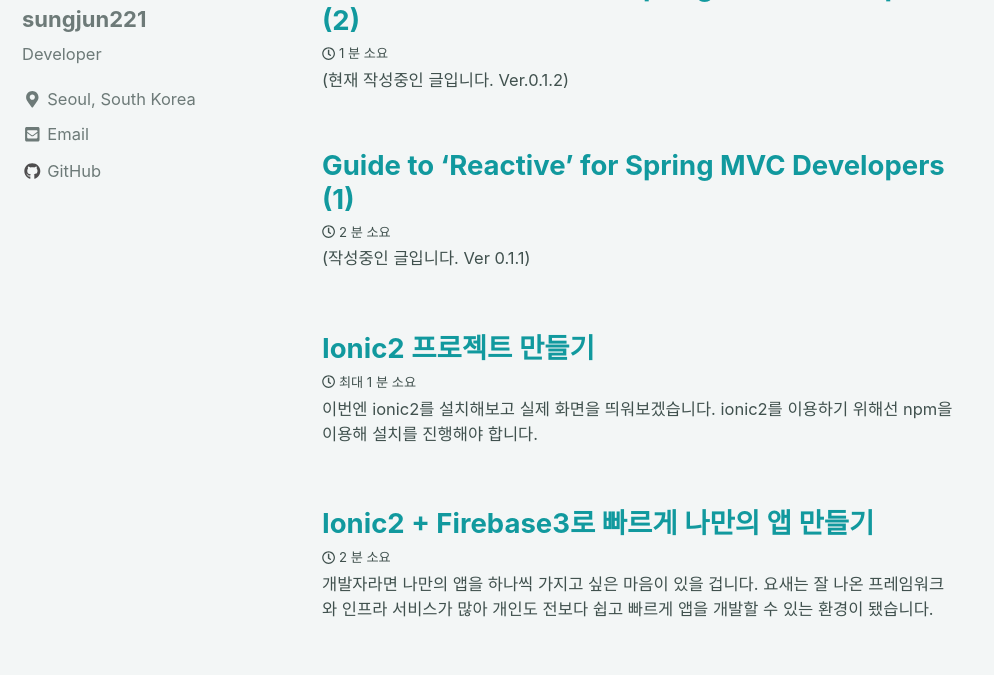
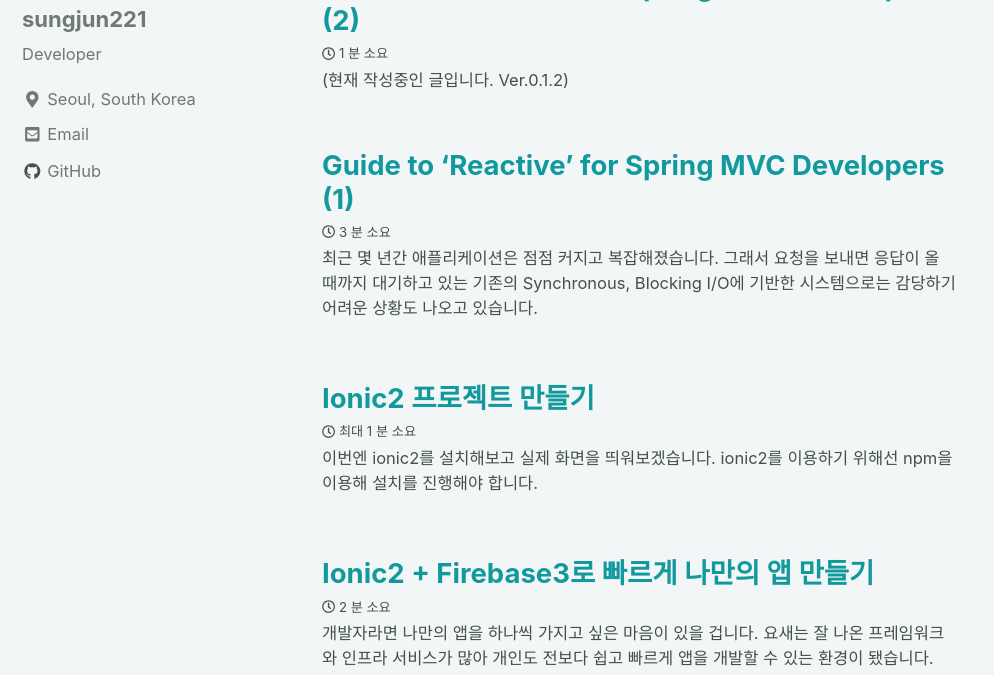
Before and after one commit to sungjun221/sungjun221.github.io, a Jekyll site: the page built from index.html, in a window 1280 px wide and 900 px high, cut to the strip 225-900 px from the top of the window. Shown: the whole strip, without its empty margins (0-994 px from the left). Built offline with Jekyll 4.4.1, drawn with Linux system fonts in a browser that asks for light colours; nearby versions of some CDN libraries; the list of posts is cut into pages by our own code.

Commit message:
Modified Post

```diff
--- a/_posts/2018-11-12-Guide-to-Reactive-for-Spring-MVC-1.markdown
+++ b/_posts/2018-11-12-Guide-to-Reactive-for-Spring-MVC-1.markdown
@@ -7,7 +7,6 @@
 last_modified_at: 2018-11-12T12:04:24-04:00
 toc: true
 ---
-(작성중인 글입니다. Ver 0.1.1)
 
 최근 몇 년간 애플리케이션은 점점 커지고 복잡해졌습니다. 그래서 요청을 보내면 응답이 올 때까지 대기하고 있는 기존의 Synchronous, Blocking I/O에 기반한 시스템으로는 감당하기 어려운 상황도 나오고 있습니다.
 
@@ -72,6 +71,23 @@
 -
 이번엔 Spring 5버전부터 등장한 HTTP 통신을 위한 Reactive 클라이언트를 살펴보겠습니다. 겸사겸사 그동안 활약했던 RestTemplate도 살펴보구요.
 
+### RestTemplate
+Spring 세계에서 오랫동안 우리를 지원해준 든든한 이름입니다. 손쉽게 REST클라이언트 개발을 할 수 있도록 도와주는 템플릿입니다. Java 1.5 당시에 소개되어 지난 10년간 수많은 애플리케이션에서 활약해왔습니다. RestTemplate은 Sync, Blocking 기반입니다.
+
+<br>
+
+### 지난 10년간의 변화
+그렇다면 이렇게 잘 사용해온 RestTemplate을 놔두고 Spring개발진들은 왜 새로운 HTTP 클라이언트를 개발하게 되었을까요? 이를 위해선 지난 10년간의 변화를 살펴봐야합니다.
+
+먼저, 새로운 구성요소를 가진 Java 8이 발표되었습니다. 람다와 스트림이 등장했고 함수형 프로그래밍을 적극적으로 지원하게 되었습니다.
+
+하드웨어쪽은 어떨까요? 더 이상 무어의 법칙은 유효하지 않게 되었습니다. 하드웨어의 지속적이고 빠른 성장은 언젠가부터 정체되기 시작했습니다. 더 이상 하드웨어의 발전에 기댄 성능향상을 기대할 수 없게 되었습니다. 더욱이 같은 기간동안 애플리케이션은 더욱 거대하고 복잡해졌습니다.
+
+<br>
+
+### 새롭게 등장한 WebClient
+그래서 Spring 개발진들은 5버전부터 WebClient를 선보였습니다. Async, Non-Blocking I/O를 기반으로 합니다. RestTemplate과는 정반대의 접근방향입니다. Reactive하고 선언적(Declaritive)이며 Streaming을 활용합니다. 그럼 다음 2편에서 샘플예제를 실행해보며 WebClient와 RestTemplate간의 차이점을 살펴보겠습니다.
+
 <br>
 
 - - -
```
